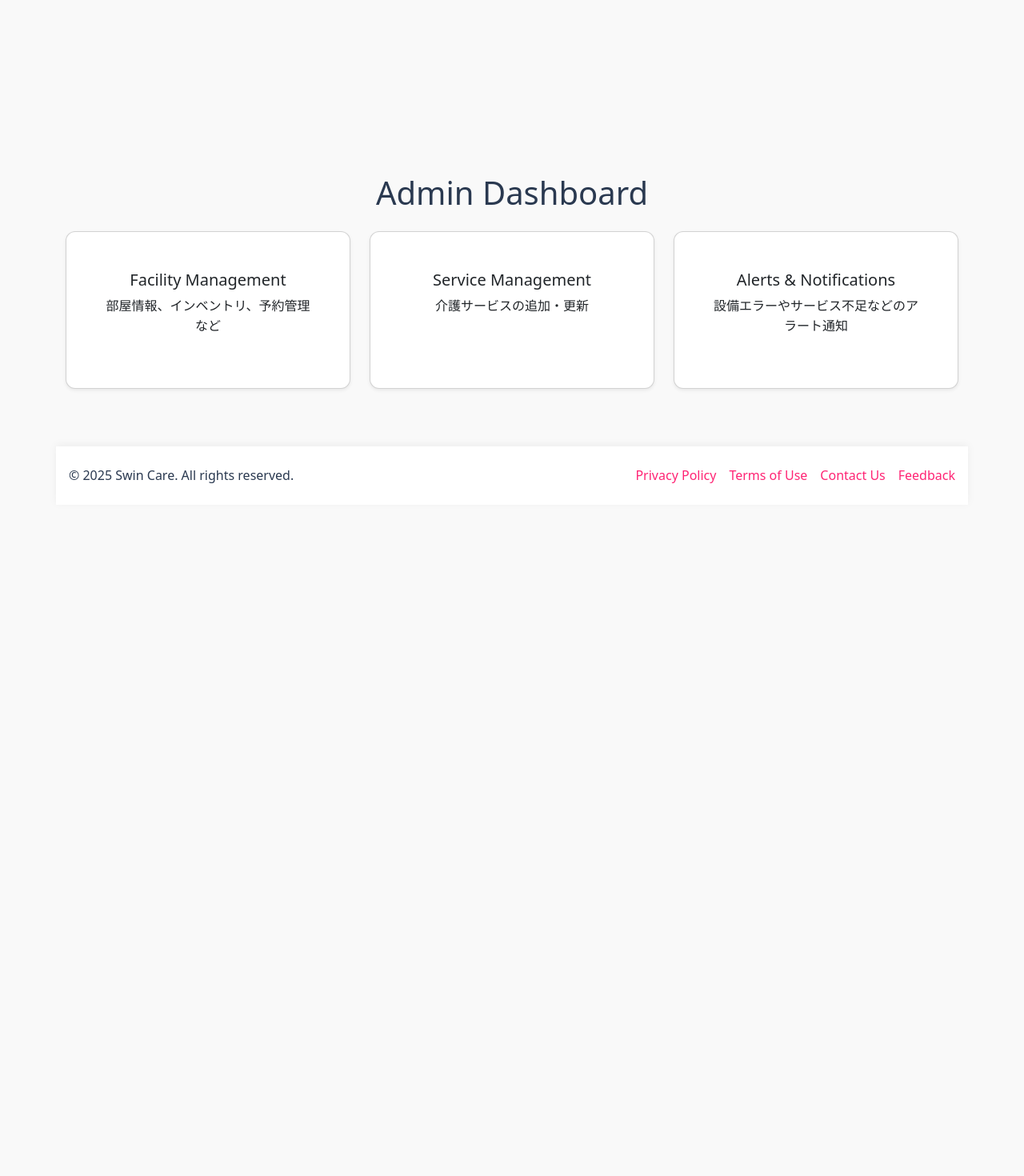
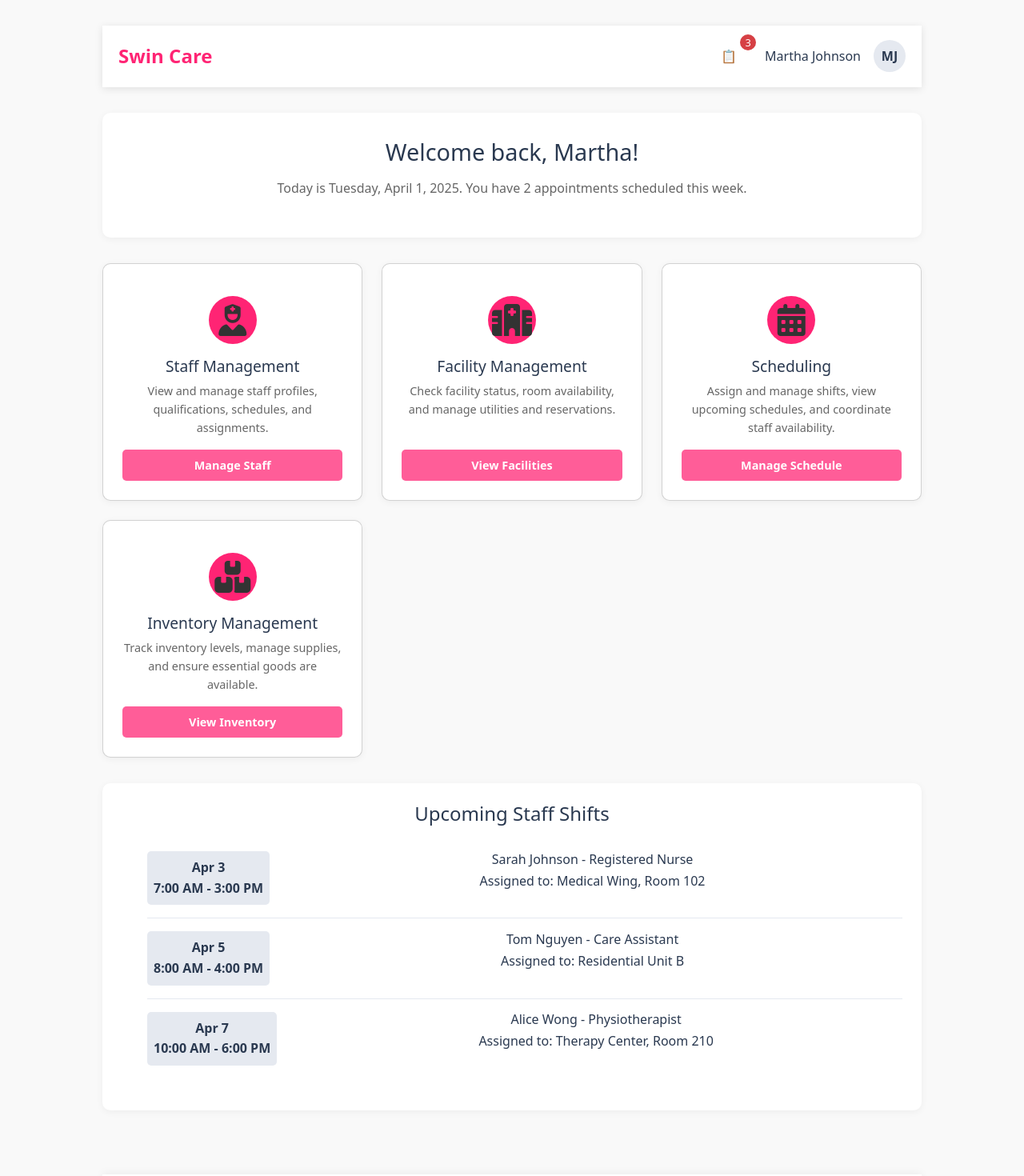
Before and after one commit to Takeruso/projectA, a Vue app in the folder frontend/: page /admin in a window 1280 px wide. Shown: the top 1470 px of the page at 80% size. Before the commit the page ends 800 px from the top, so only its background shows below. Built offline with nearby package versions, Linux system fonts and the light colour scheme; no server answers.

Commit message:
update staff-admin dashboard design

```diff
--- a/frontend/src/views/admin/AdminDashboard.vue
+++ b/frontend/src/views/admin/AdminDashboard.vue
@@ -1,64 +1,403 @@
 <template>
-  <div class="container mt-5">
-    <h1 class="mb-4">Admin Dashboard</h1>
-
-    <div class="row">
-      <!-- Facility Management -->
-      <div class="col-md-4 mb-4">
-        <div class="card shadow-sm h-100">
-          <div class="card-body">
-            <h5 class="card-title">Facility Management</h5>
-            <p class="card-text text-break">
-              部屋情報、インベントリ、予約管理など
-            </p>
-            <router-link
-              to="/admin/facility"
-              class="stretched-link"
-            ></router-link>
-            <!-- TODO: ここに後でリンク or コンポーネントを追加 -->
-          </div>
+  <div class="resident-page">
+    <header>
+      <div class="container header-container">
+        <div class="logo">
+          <span>Swin Care</span>
+        </div>
+        <div class="user-info">
+          <button class="notifications-btn">
+            📋
+            <span class="alert-count">3</span>
+          </button>
+          <div class="user-name">Martha Johnson</div>
+          <div class="user-avatar">MJ</div>
         </div>
       </div>
+    </header>
 
-      <!-- Service Management -->
-      <div class="col-md-4 mb-4">
-        <div class="card shadow-sm h-100">
-          <div class="card-body">
-            <h5 class="card-title">Service Management</h5>
-            <p class="card-text text-break">介護サービスの追加・更新</p>
-            <router-link
-              to="/admin/service"
-              class="stretched-link"
-            ></router-link>
-          </div>
+    <main class="container">
+      <div class="welcome-banner">
+        <h1>Welcome back, Martha!</h1>
+        <p>
+          Today is Tuesday, April 1, 2025. You have 2 appointments scheduled
+          this week.
+        </p>
+      </div>
+
+      <div class="dashboard-grid">
+        <!-- Staff Management -->
+        <div class="card card-appointments">
+          <div class="card-icon"><i class="fas fa-user-nurse"></i></div>
+          <h2>Staff Management</h2>
+          <p>
+            View and manage staff profiles, qualifications, schedules, and
+            assignments.
+          </p>
+          <a href="#" class="cta">Manage Staff</a>
+        </div>
+
+        <!-- Facility Management -->
+        <div class="card card-appointments">
+          <div class="card-icon"><i class="fas fa-hospital-alt"></i></div>
+          <h2>Facility Management</h2>
+          <p>
+            Check facility status, room availability, and manage utilities and
+            reservations.
+          </p>
+          <a href="#" class="cta">View Facilities</a>
+        </div>
+
+        <!-- Scheduling -->
+        <div class="card card-appointments">
+          <div class="card-icon"><i class="fas fa-calendar-alt"></i></div>
+          <h2>Scheduling</h2>
+          <p>
+            Assign and manage shifts, view upcoming schedules, and coordinate
+            staff availability.
+          </p>
+          <a href="#" class="cta">Manage Schedule</a>
+        </div>
+
+        <!-- Inventory Management -->
+        <div class="card card-appointments">
+          <div class="card-icon"><i class="fas fa-boxes"></i></div>
+          <h2>Inventory Management</h2>
+          <p>
+            Track inventory levels, manage supplies, and ensure essential goods
+            are available.
+          </p>
+          <a href="#" class="cta">View Inventory</a>
         </div>
       </div>
-
-      <!-- Alerts & Notifications -->
-      <div class="col-md-4 mb-4">
-        <div class="card shadow-sm h-100">
-          <div class="card-body">
-            <h5 class="card-title">Alerts & Notifications</h5>
-            <p class="card-text text-break">
-              設備エラーやサービス不足などのアラート通知
-            </p>
-            <router-link
-              to="/admin/alerts"
-              class="stretched-link"
-            ></router-link>
-          </div>
-        </div>
+      <div class="upcoming-section">
+        <h2>Upcoming Staff Shifts</h2>
+        <ul class="upcoming-list">
+          <li class="upcoming-item">
+            <div class="upcoming-date">Apr 3<br />7:00 AM - 3:00 PM</div>
+            <div class="upcoming-details">
+              <h3>Sarah Johnson - Registered Nurse</h3>
+              <p>Assigned to: Medical Wing, Room 102</p>
+            </div>
+          </li>
+          <li class="upcoming-item">
+            <div class="upcoming-date">Apr 5<br />8:00 AM - 4:00 PM</div>
+            <div class="upcoming-details">
+              <h3>Tom Nguyen - Care Assistant</h3>
+              <p>Assigned to: Residential Unit B</p>
+            </div>
+          </li>
+          <li class="upcoming-item">
+            <div class="upcoming-date">Apr 7<br />10:00 AM - 6:00 PM</div>
+            <div class="upcoming-details">
+              <h3>Alice Wong - Physiotherapist</h3>
+              <p>Assigned to: Therapy Center, Room 210</p>
+            </div>
+          </li>
+        </ul>
       </div>
-    </div>
+    </main>
   </div>
 </template>
 
 <script setup>
-// まだロジック不要。見た目だけ整える段階。
+import { onMounted } from 'vue'
+
+onMounted(() => {
+  const cards = document.querySelectorAll('.card')
+  cards.forEach((card) => {
+    card.addEventListener('click', function (e) {
+      if (!e.target.classList.contains('cta')) {
+        const cta = this.querySelector('.cta')
+        if (cta) window.location.href = cta.getAttribute('href')
+      }
+    })
+  })
+
+  const notificationsBtn = document.querySelector('.notifications-btn')
+  if (notificationsBtn) {
+    notificationsBtn.addEventListener('click', function () {
+      alert(
+        'You have 3 notifications:\n- Medication refill ready for pickup\n- New medical report available\n- Your bill payment is due in 5 days'
+      )
+    })
+  }
+})
 </script>
 
 <style scoped>
+:deep(.resident-page *) {
+  all: unset;
+  font-family: 'Segoe UI', Tahoma, Geneva, Verdana, sans-serif;
+  box-sizing: border-box;
+}
+.resident-page main {
+  padding: 2rem 0;
+}
+
+.resident-page header {
+  background-color: white;
+  box-shadow: 0 2px 10px rgba(0, 0, 0, 0.1);
+  padding: 1rem 0;
+  position: sticky;
+  top: 0;
+  z-index: 100;
+}
+
+.container {
+  width: 80vw;
+  max-width: none;
+  margin: 0;
+  padding: 0 20px;
+}
+
+.header-container {
+  display: flex;
+  justify-content: space-between;
+  align-items: center;
+}
+
+.logo {
+  font-weight: bold;
+  font-size: 1.5rem;
+  color: var(--primary);
+  display: flex;
+  align-items: center;
+  gap: 10px;
+}
+
+.user-info {
+  display: flex;
+  align-items: center;
+  gap: 1rem;
+}
+
+.user-avatar {
+  width: 40px;
+  height: 40px;
+  border-radius: 50%;
+  background-color: var(--gray);
+  display: flex;
+  justify-content: center;
+  align-items: center;
+  font-weight: bold;
+  color: var(--dark);
+}
+
+.welcome-banner {
+  background-color: white;
+  border-radius: 10px;
+  padding: 2rem;
+  margin-bottom: 2rem;
+  box-shadow: 0 2px 10px rgba(0, 0, 0, 0.05);
+}
+
+.welcome-banner h1 {
+  margin-bottom: 1rem;
+  font-size: 1.8rem;
+  color: var(--dark);
+}
+
+.welcome-banner p {
+  color: #666;
+}
+
+.dashboard-grid {
+  display: grid;
+  grid-template-columns: repeat(auto-fill, minmax(250px, 1fr));
+  gap: 1.5rem;
+}
+
 .card {
-  border-radius: 12px;
+  background-color: white;
+  border-radius: 10px;
+  padding: 1.5rem;
+  box-shadow: 0 2px 10px rgba(0, 0, 0, 0.05);
+  transition:
+    transform 0.3s ease,
+    box-shadow 0.3s ease;
+  cursor: pointer;
+  display: flex;
+  flex-direction: column;
+  height: 100%;
+}
+
+.card:hover {
+  transform: translateY(-5px);
+  box-shadow: 0 7px 15px rgba(0, 0, 0, 0.1);
+}
+
+.card-icon {
+  font-size: 2.5rem;
+  width: 60px;
+  height: 60px;
+  background-color: #e6e6e6;
+  color: #333;
+  border-radius: 50%;
+  display: flex;
+  align-items: center;
+  justify-content: center;
+  margin: 1rem auto;
+}
+
+.card-appointments .card-icon {
+  background-color: var(--primary);
+}
+
+.card-bills .card-icon {
+  background-color: var(--secondary);
+}
+
+.card-medical .card-icon {
+  background-color: var(--success);
+}
+
+.card-medication .card-icon {
+  background-color: var(--danger);
+}
+
+.card h2 {
+  font-size: 1.2rem;
+  margin-bottom: 0.5rem;
+  color: var(--dark);
+}
+
+.card p {
+  color: #666;
+  margin-bottom: 1rem;
+  font-size: 0.9rem;
+  flex-grow: 1;
+}
+
+.card .cta {
+  display: inline-block;
+  padding: 0.5rem 1rem;
+  background-color: var(--primary-light);
+  color: white;
+  border-radius: 5px;
+  text-decoration: none;
+  font-weight: bold;
+  font-size: 0.9rem;
+  transition: background-color 0.3s ease;
+  text-align: center;
+  margin-top: auto;
+}
+
+.card .cta:hover {
+  background-color: var(--primary);
+}
+
+.quick-access {
+  margin-top: 2rem;
+}
+
+.quick-access h2 {
+  margin-bottom: 1rem;
+  font-size: 1.5rem;
+  color: var(--dark);
+}
+
+.quick-links {
+  display: grid;
+  grid-template-columns: repeat(auto-fill, minmax(180px, 1fr));
+  gap: 1rem;
+}
+
+.quick-link {
+  background-color: white;
+  border-radius: 10px;
+  padding: 1rem;
+  display: flex;
+  align-items: center;
+  gap: 0.8rem;
+  text-decoration: none;
+  color: var(--dark);
+  box-shadow: 0 2px 5px rgba(0, 0, 0, 0.05);
+  transition: transform 0.3s ease;
+}
+
+.quick-link:hover {
+  transform: translateY(-3px);
+}
+
+.quick-link-icon {
+  width: 30px;
+  height: 30px;
+  border-radius: 50%;
+  display: flex;
+  justify-content: center;
+  align-items: center;
+  color: white;
+  font-size: 0.9rem;
+}
+
+.alert-count {
+  background-color: var(--danger);
+  color: white;
+  border-radius: 50%;
+  width: 20px;
+  height: 20px;
+  display: flex;
+  justify-content: center;
+  align-items: center;
+  font-size: 0.8rem;
+  position: absolute;
+  top: -5px;
+  right: -5px;
+}
+
+.notifications-btn {
+  background: none;
+  border: none;
+  position: relative;
+  cursor: pointer;
+}
+
+.upcoming-section {
+  margin-top: 2rem;
+  background-color: white;
+  border-radius: 10px;
+  padding: 1.5rem;
+  box-shadow: 0 2px 10px rgba(0, 0, 0, 0.05);
+}
+
+.upcoming-section h2 {
+  margin-bottom: 1rem;
+  font-size: 1.5rem;
+  color: var(--dark);
+}
+
+.upcoming-list {
+  list-style-type: none;
+}
+
+.upcoming-item {
+  display: flex;
+  align-items: center;
+  gap: 1rem;
+  padding: 1rem 0;
+  border-bottom: 1px solid var(--gray);
+}
+
+.upcoming-item:last-child {
+  border-bottom: none;
+}
+
+.upcoming-date {
+  min-width: 80px;
+  text-align: center;
+  padding: 0.5rem;
+  background-color: var(--gray);
+  border-radius: 5px;
+  font-weight: bold;
+}
+
+.upcoming-details {
+  flex: 1;
+}
+
+.upcoming-details h3 {
+  font-size: 1rem;
+  margin-bottom: 0.3rem;
 }
 </style>
```
